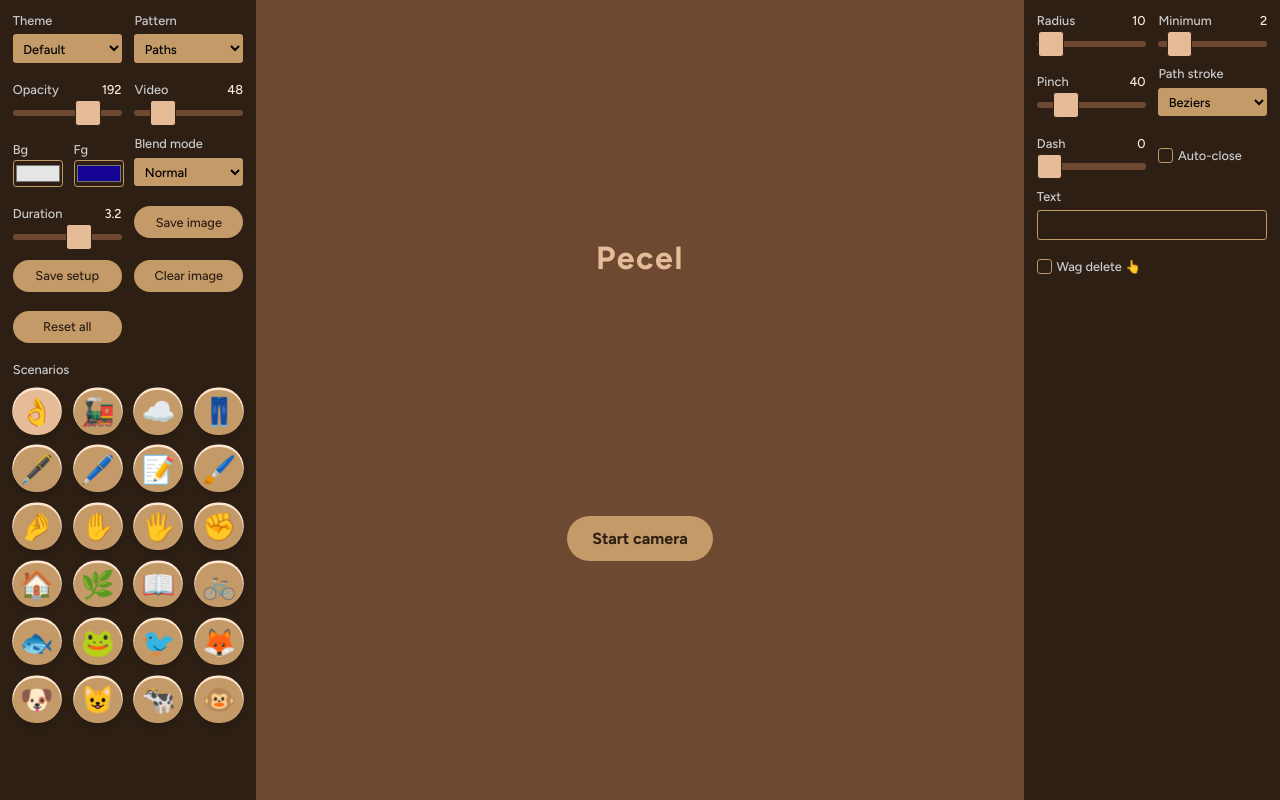
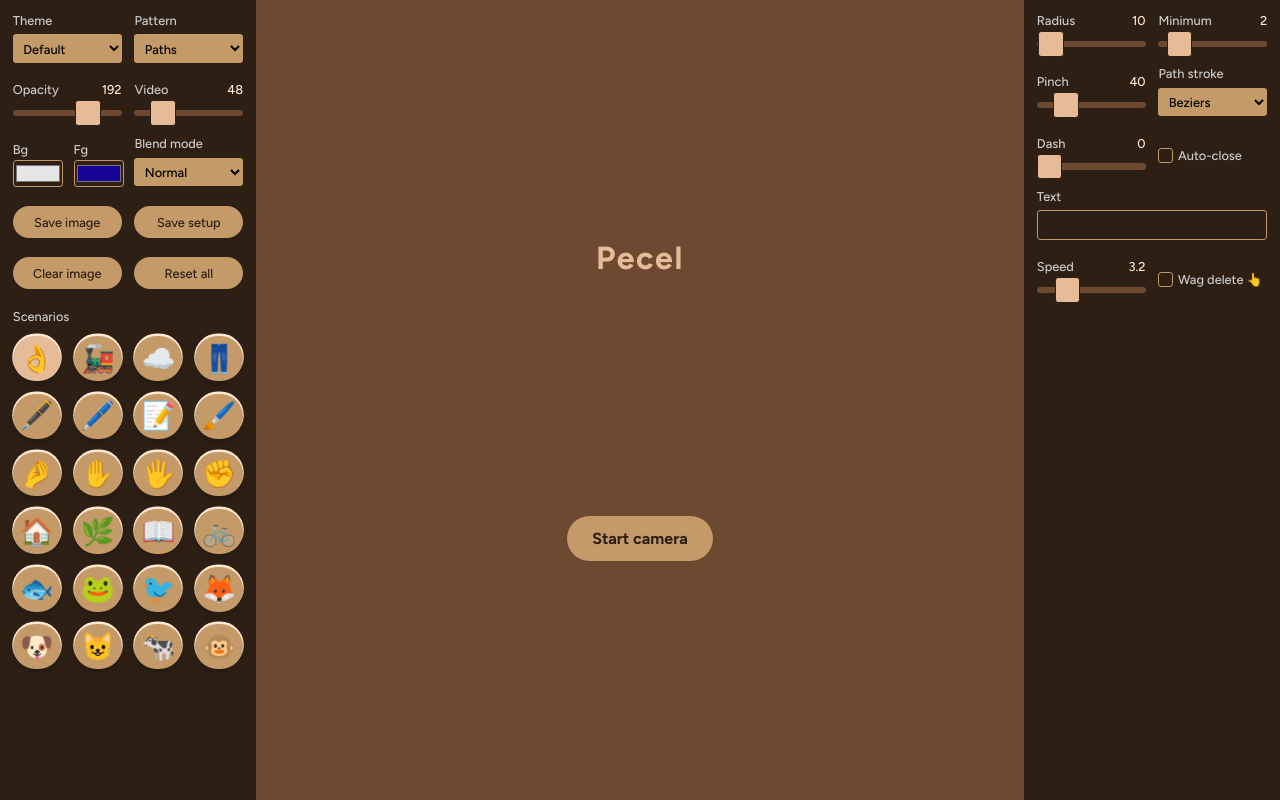
Before and after one commit to cincplug/machevuoi, a Next.js app: page / in a window 1280 px wide. Built offline with nearby package versions, Linux system fonts and the light colour scheme; a web font is replaced by a local one.

Commit message:
Replace duration with speed

```diff
--- a/app/_setup.json
+++ b/app/_setup.json
@@ -109,17 +109,6 @@
     ]
   },
   {
-    "id": "transDur",
-    "title": "Duration",
-    "description": "Duration of transitions",
-    "parentPattern": ["paths", "hose", "kite"],
-    "value": 2,
-    "type": "range",
-    "min": 0,
-    "max": 5,
-    "step": 0.1
-  },
-  {
     "id": "pathStroke",
     "title": "Path stroke",
     "description": "What kind of paths is being used",
@@ -165,6 +154,18 @@
     "parentPattern": ["paths", "hose", "kite"],
     "value": "",
     "type": "text"
+  },
+  {
+    "id": "speed",
+    "title": "Speed",
+    "description": "Speed of transitions",
+    "parentPattern": ["paths", "hose", "kite"],
+    "value": 2,
+    "type": "range",
+    "isHandRelated": true,
+    "min": 0,
+    "max": 15,
+    "step": 0.1
   },
   {
     "id": "dispersion",
--- a/app/components/Scribble.js
+++ b/app/components/Scribble.js
@@ -10,7 +10,7 @@ const Scribble = ({ scribble, scribbleNewArea, setup }) => {
     color,
     opacity,
     pathStroke,
-    transDur,
+    speed,
     text,
     radius,
     minimum,
@@ -88,12 +88,12 @@ const Scribble = ({ scribble, scribbleNewArea, setup }) => {
                 dominantBaseline="text-after-edge"
               >
                 <textPath href={`#text-path-${scribbleAreaIndex}`}>
-                  {transDur > 0 && (
+                  {speed > 0 && (
                     <animate
                       attributeName="startOffset"
                       to="0%"
                       from="100%"
-                      dur={transDur * 10}
+                      dur={text.length / speed}
                       repeatCount="indefinite"
                     />
                   )}
--- a/app/components/patterns/Hose.js
+++ b/app/components/patterns/Hose.js
@@ -2,7 +2,7 @@ import React from "react";
 import { processColor } from "../../utils";
 
 const Hose = ({ scribble, scribbleNewArea, setup, radius }) => {
-  const { text, color, opacity, transDur } = setup;
+  const { text, color, opacity, speed } = setup;
 
   const textArray = Array.from(text);
   const area = [...scribble, scribbleNewArea].flat();
@@ -16,8 +16,8 @@ const Hose = ({ scribble, scribbleNewArea, setup, radius }) => {
 
   return area.map((point, index) => {
     const style = {
-      animation: `move-to ${transDur}s linear infinite`,
-      animationDelay: `${-index * transDur}s`,
+      animation: `move-to ${textArray.length / speed}s linear infinite`,
+      animationDelay: `${(-index * 10) / speed}s`,
       "--dx": `${area[Math.max(0, index - 1)].x - point.x}px`,
       "--dy": `${area[Math.max(0, index - 1)].y - point.y}px`
     };
--- a/app/components/patterns/Kite.js
+++ b/app/components/patterns/Kite.js
@@ -2,7 +2,7 @@ import React from "react";
 import { processColor } from "../../utils";
 
 const Kite = ({ scribble, scribbleNewArea, setup, radius }) => {
-  const { text, color, opacity, transDur } = setup;
+  const { text, color, opacity, speed } = setup;
 
   const textArray = Array.from(text);
   const area = [...scribble, scribbleNewArea].flat();
@@ -20,7 +20,7 @@ const Kite = ({ scribble, scribbleNewArea, setup, radius }) => {
       <path id="text-path" d={pathData} fill="none" />
       {textArray.map((letter, index) => {
         const style = {
-          animation: `move-to ${transDur}s linear infinite`
+          animation: `move-to ${textArray.length / speed}s linear infinite`
         };
         const endOffset = (index / textArray.length) * 100;
         return (
@@ -35,7 +35,7 @@ const Kite = ({ scribble, scribbleNewArea, setup, radius }) => {
                 attributeName="startOffset"
                 from={`${endOffset}%`}
                 to={`${endOffset + radius}%`}
-                dur={transDur * 10}
+                dur={10 / speed}
                 repeatCount="indefinite"
               />
               {letter}
--- a/app/data/scenarios.json
+++ b/app/data/scenarios.json
@@ -2,7 +2,7 @@
   "pinch-paint-svg": {
     "description": "Draw with your pinched fingers",
     "icon": "👌",
-    "transDur": 3.2,
+    "speed": 3.2,
     "radius": 10,
     "minimum": 2,
     "pinchThreshold": 40,
@@ -21,7 +21,7 @@
   "railway": {
     "description": "Make model railways with your pinched fingers",
     "icon": "🚂",
-    "transDur": 1.6,
+    "speed": 1.6,
     "radius": 4,
     "minimum": 5,
     "pinchThreshold": 40,
@@ -38,7 +38,7 @@
   "pinch-paint-svg-cloud": {
     "description": "Draw clouds with your pinched fingers",
     "icon": "☁️",
-    "transDur": 3.2,
+    "speed": 4.2,
     "radius": 2,
     "minimum": 2,
     "pinchThreshold": 40,
@@ -74,7 +74,7 @@
   "pinch-canvas-pen": {
     "description": "Use the pinch as canvas pen",
     "icon": "🖋️",
-    "transDur": 3.2,
+    "speed": 3.2,
     "radius": 40,
     "minimum": 5,
     "pinchThreshold": 50,
@@ -256,7 +256,6 @@
     "bg": "#e5e5e5",
     "color": "#141516",
     "blendMode": "normal",
-    "transDur": 3.2,
     "pathStroke": "beziers",
     "hasCursor": true,
     "isScratchCanvas": true,
@@ -326,7 +325,7 @@
     "bg": "#e5e5e5",
     "color": "#141516",
     "blendMode": "normal",
-    "transDur": 3.2,
+
     "pathStroke": "beziers",
     "hasCursor": true,
     "isScratchCanvas": true,
@@ -376,7 +375,7 @@
     "bg": "#e5e5e5",
     "color": "#141516",
     "blendMode": "normal",
-    "transDur": 3.2,
+
     "pathStroke": "beziers",
     "hasCursor": true,
     "isScratchCanvas": true,
@@ -429,7 +428,7 @@
     "bg": "#e5e5e5",
     "color": "#141516",
     "blendMode": "normal",
-    "transDur": 3.2,
+
     "pathStroke": "beziers",
     "hasCursor": true,
     "isScratchCanvas": true,
@@ -479,7 +478,7 @@
     "bg": "#e5e5e5",
     "color": "#141516",
     "blendMode": "normal",
-    "transDur": 3.2,
+
     "pathStroke": "beziers",
     "hasCursor": true,
     "isScratchCanvas": true,
@@ -540,7 +539,7 @@
     "bg": "#e5e5e5",
     "color": "#141516",
     "blendMode": "normal",
-    "transDur": 3.2,
+
     "pathStroke": "beziers",
     "dash": 0,
     "isAutoClosed": false,
@@ -582,7 +581,7 @@
     "bg": "#e5e5e5",
     "color": "#141516",
     "blendMode": "normal",
-    "transDur": 3.2,
+
     "pathStroke": "beziers",
     "dash": 0,
     "isAutoClosed": false,
@@ -642,7 +641,7 @@
     "bg": "#e5e5e5",
     "color": "#141516",
     "blendMode": "normal",
-    "transDur": 3.2,
+
     "pathStroke": "beziers",
     "dash": 0,
     "isAutoClosed": false,
@@ -692,7 +691,7 @@
     "bg": "#e5e5e5",
     "color": "#141516",
     "blendMode": "normal",
-    "transDur": 3.2,
+
     "pathStroke": "beziers",
     "dash": 0,
     "isAutoClosed": false,
@@ -740,7 +739,7 @@
     "bg": "#e5e5e5",
     "color": "#141516",
     "blendMode": "normal",
-    "transDur": 3.2,
+
     "pathStroke": "beziers",
     "dash": 0,
     "isAutoClosed": false,
@@ -789,7 +788,7 @@
     "bg": "#e5e5e5",
     "color": "#141516",
     "blendMode": "normal",
-    "transDur": 3.2,
+
     "pathStroke": "beziers",
     "dash": 0,
     "isAutoClosed": false,
@@ -838,7 +837,7 @@
     "bg": "#e5e5e5",
     "color": "#141516",
     "blendMode": "normal",
-    "transDur": 3.2,
+
     "pathStroke": "beziers",
     "dash": 0,
     "isAutoClosed": false,
@@ -893,7 +892,7 @@
     "bg": "#e5e5e5",
     "color": "#141516",
     "blendMode": "normal",
-    "transDur": 3.2,
+
     "pathStroke": "beziers",
     "dash": 0,
     "isAutoClosed": false,
```
